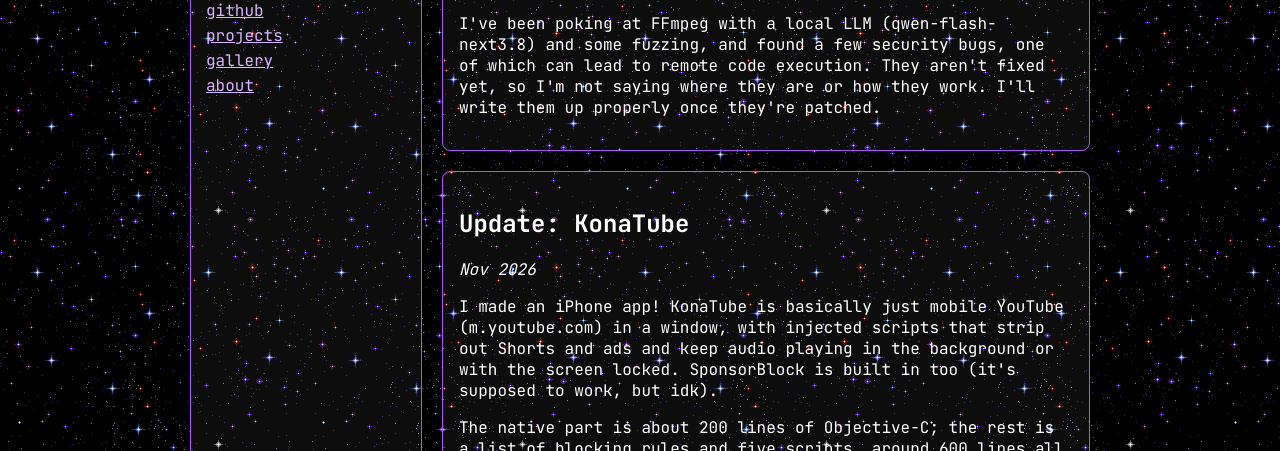
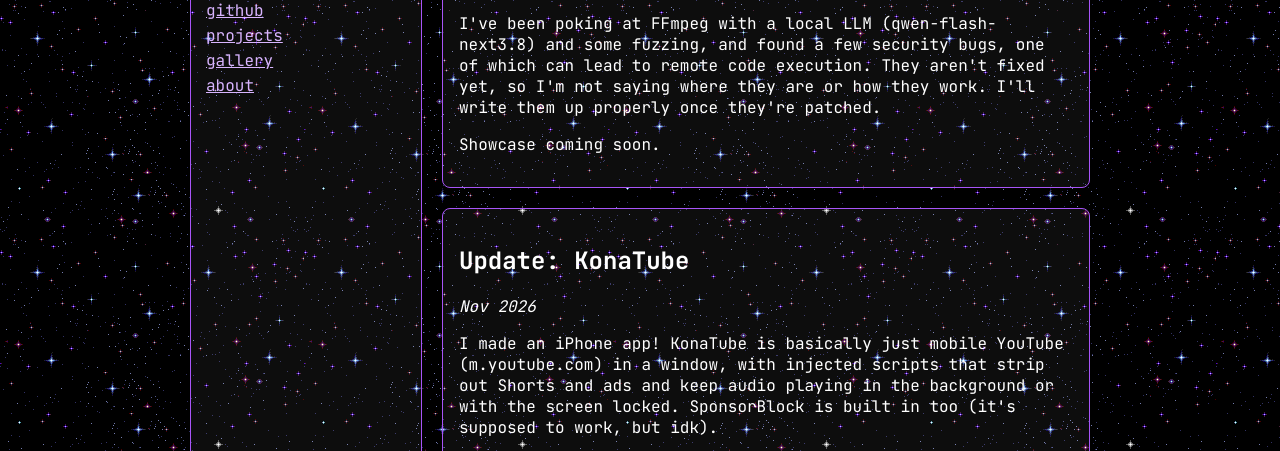
Before and after one commit to kzopal/kzopal.github.io, a plain HTML site: page projects.html in a window 1280 px wide. Shown: the part 294-745 px from the top of the page. Drawn offline with Linux system fonts and the light colour scheme.

Commit message:
Add showcase note, ignore swap files

```diff
--- a/projects.html
+++ b/projects.html
@@ -38,6 +38,9 @@
                     I've been poking at FFmpeg with a local LLM (qwen-flash-next3.8) and some fuzzing, and
                     found a few security bugs, one of which can lead to remote code execution. They aren't fixed yet, so I'm not saying where they are or how they work.
                     I'll write them up properly once they're patched.
+                </p>
+                <p>
+                    Showcase coming soon.
                 </p>            </main>
             <main class="content" id="konatube">
                 <h2>Update: KonaTube</h2>
```
Also changed, not shown: 1 other file.
